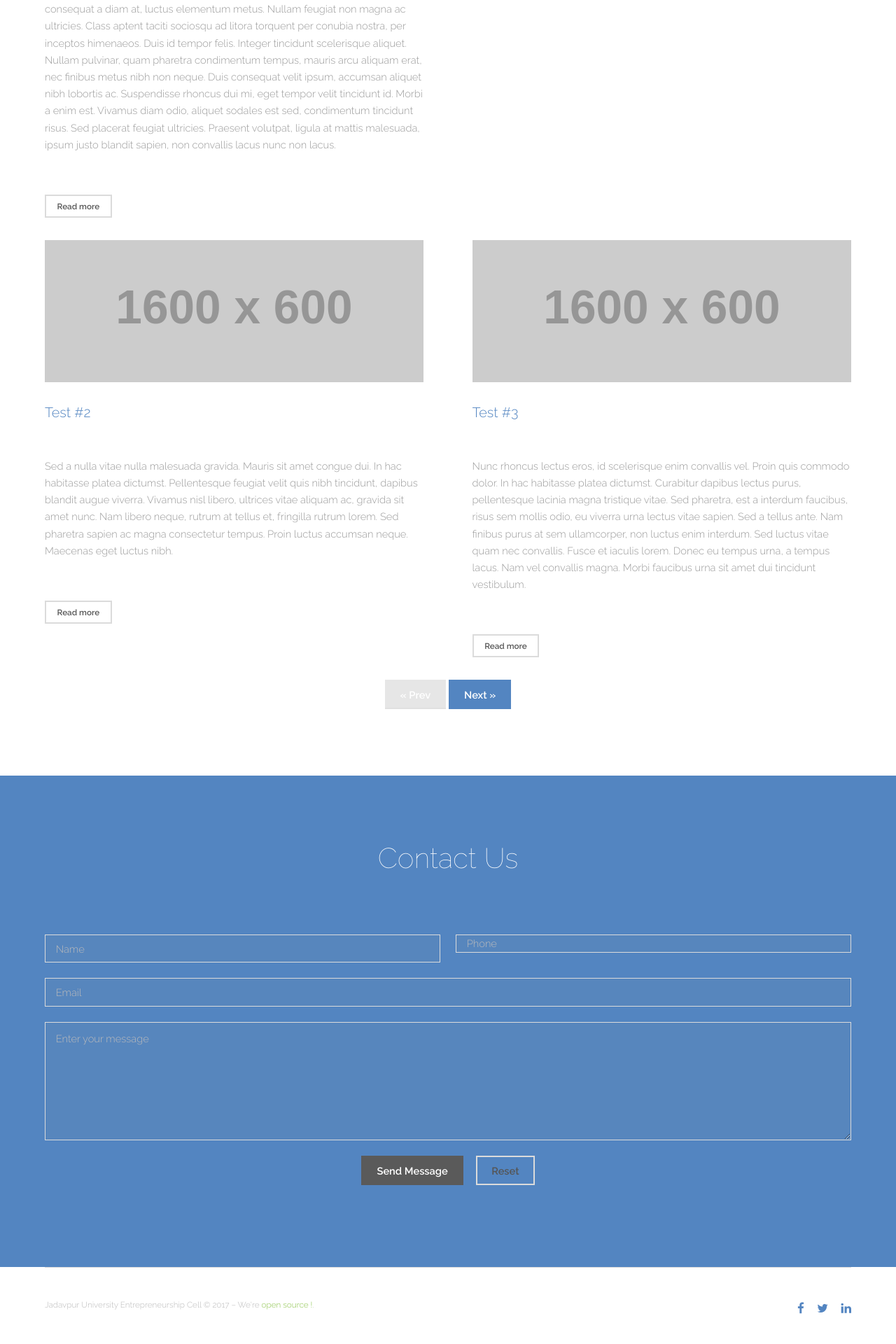
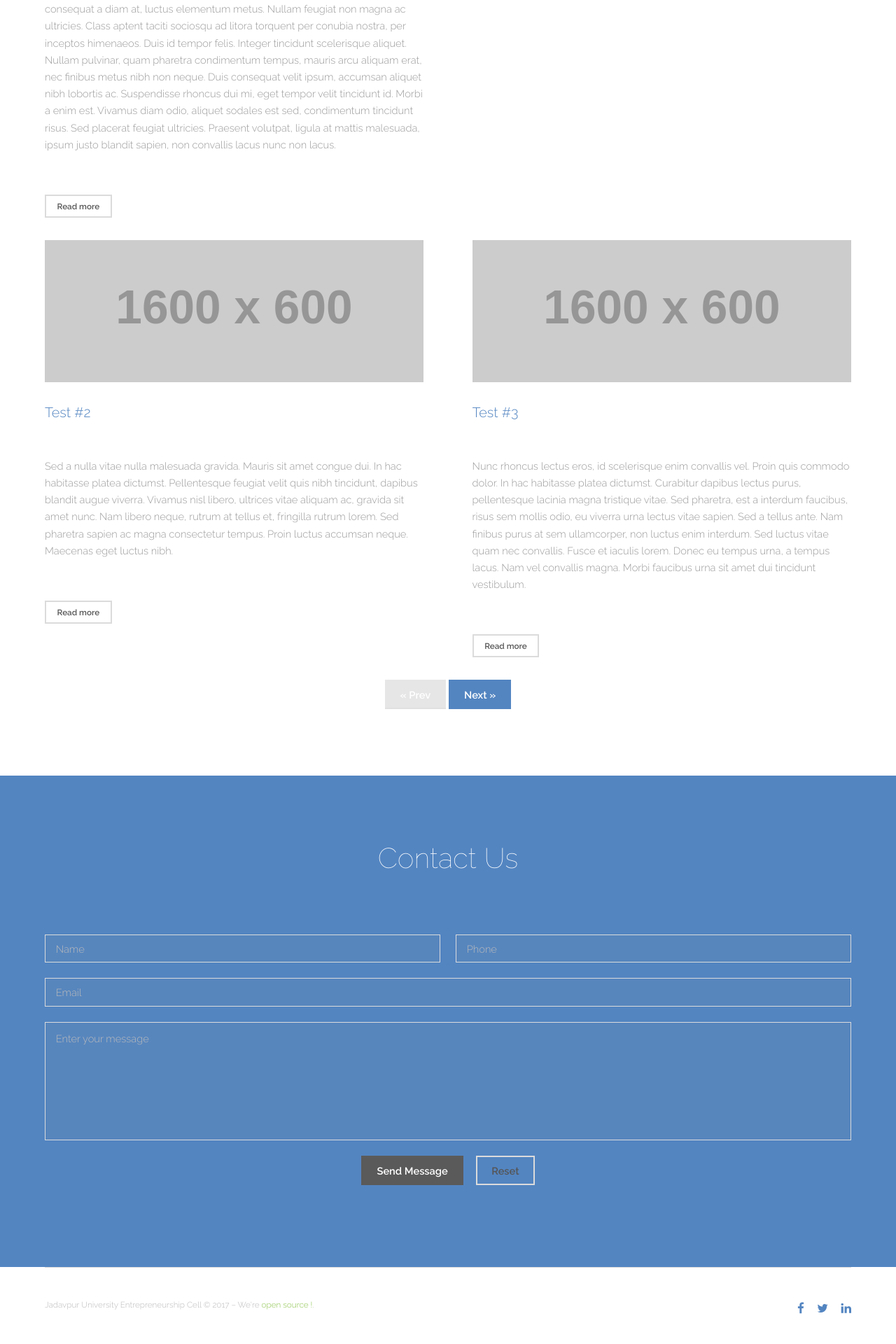
Before and after one commit to say4n/abc, a Jekyll site: the page built from index.html, in a window 1280 px wide. Shown: the part 2674-4594 px from the top of the page at 70% size. Built offline with Jekyll 4.4.1, drawn with Linux system fonts in a browser that asks for light colours; the list of posts is cut into pages by our own code.

Commit message:
Fix bug with form

```diff
--- a/Gemfile
+++ b/Gemfile
@@ -11,6 +11,8 @@ ruby RUBY_VERSION
 # Happy Jekylling!
 gem "jekyll", "3.4.3"
 
+gem "rb-fsevent", "0.9.8"
+
 # If you want to use GitHub Pages, remove the "gem "jekyll"" above and
 # uncomment the line below. To upgrade, run `bundle update github-pages`.
 # gem "github-pages", group: :jekyll_plugins
--- a/_includes/footer.html
+++ b/_includes/footer.html
@@ -3,7 +3,7 @@
 	<div class="inner">
 		<div class="flex">
 			<div class="copyright">
-				Jadavpur University Entrepreneurship Cell &copy; 2017 – We're <a href="https://github.com/E-Cell-JU/abc" style="color: #8BC34A">open source !</a>.
+				Jadavpur University Entrepreneurship Cell &copy; 2017 – We're <a href="https://github.com/Sayan98/abc" style="color: #8BC34A" target="_blank">open source !</a>.
 			</div>
 			<ul class="icons">
 				<li><a href="#" class="icon fa-facebook"><span class="label">Facebook</span></a></li>
--- a/assets/css/main.css
+++ b/assets/css/main.css
@@ -2074,12 +2074,14 @@
 	input[type="text"],
 	input[type="password"],
 	input[type="email"],
+	input[type="tel"],
 	select {
 		height: 2.75em;
 	}
 
 	textarea {
 		padding: 0.75em 1em;
+		resize: none;
 	}
 
 	input[type="checkbox"],
```
Also changed, not shown: Gemfile.lock.
